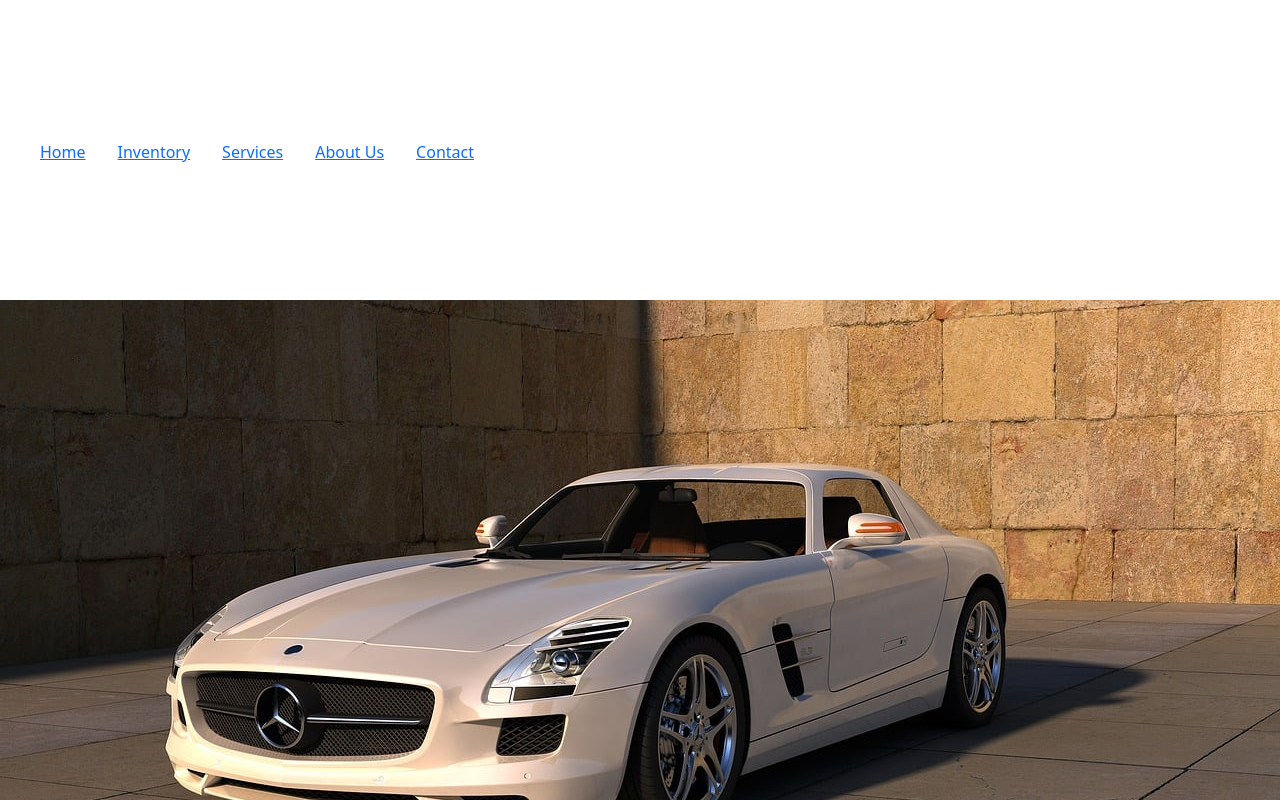
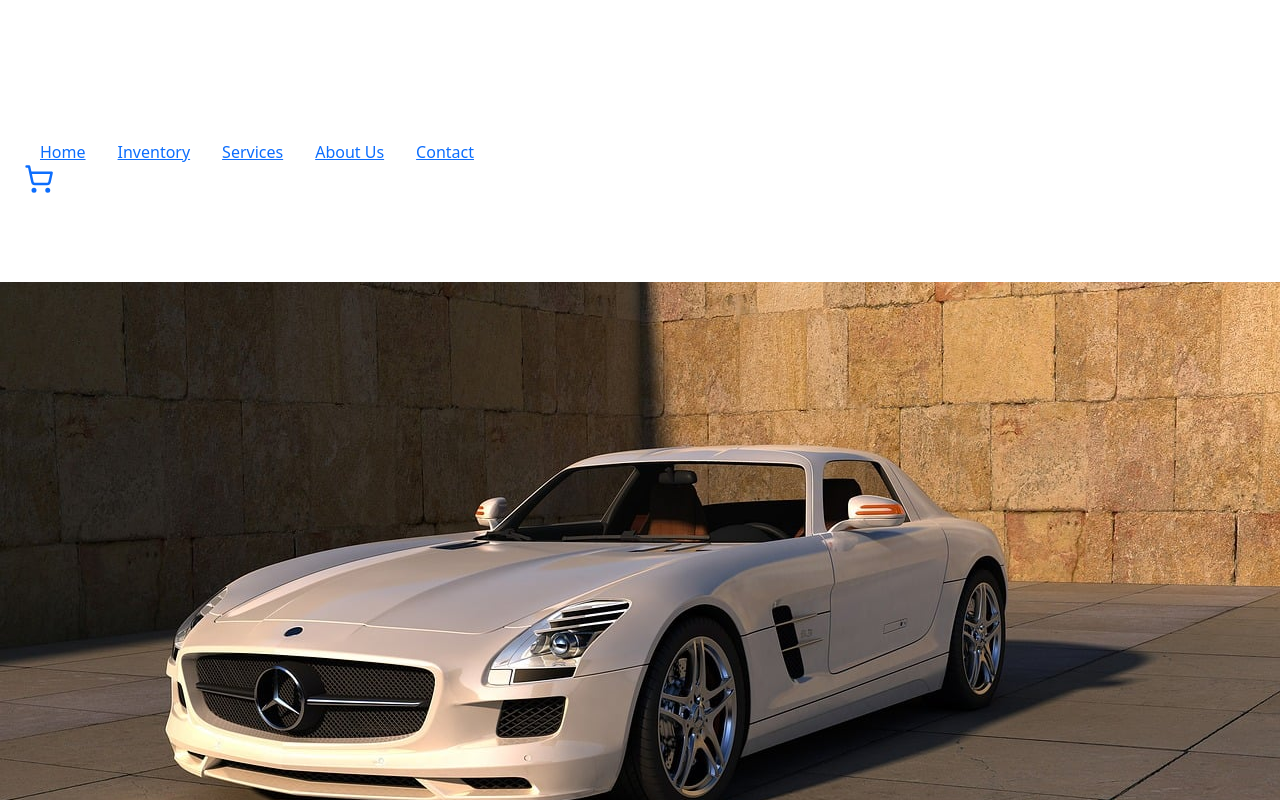
Before and after one commit to Posterity147/Teammuri, a React (Vite) app: page / in a window 1280 px wide. Shown: the part 1092-1892 px from the top of the page. Built offline with nearby package versions, Linux system fonts and the light colour scheme.

Commit message:
added new images

```diff
--- a/src/App.css
+++ b/src/App.css
@@ -115,6 +115,7 @@ footer{
     display: grid;
     grid-template-columns: 2fr 2fr 2fr;
     gap: 10px;
+
 }
 
 #aardvark{
@@ -467,3 +468,25 @@ p{
 .animate-slideIn {
   animation: slideIn 1s ease-out forwards;
 }
+
+#owo{
+  margin-left: 150px;
+  padding-left: 1px;
+  padding-right: 1px;
+  padding-bottom: 1px;
+  padding-top: 1px;
+  width: 120px;
+}
+
+
+
+#ola{
+  margin-left:150px ;
+  padding-left: 1px;
+padding-right: 1px;
+padding-bottom: 1px;
+padding-top: 1px;
+width: 120px;
+margin-top: 0.5px;
+
+}
--- a/src/App.jsx
+++ b/src/App.jsx
@@ -27,6 +27,12 @@ import Financing from './pages/Financing';
 import Choose from './pages/Choose';
 import Roads from './pages/Roads';
 import Customization from './pages/Customization';
+import Cart from './pages/Cart';
+import Dealership from './pages/Dealership';
+import Carsales from './pages/Carsales';
+import Vehiclemaintenance from './pages/Vehiclemaintenance';
+import TestDrive from './pages/Carsales';
+import Testdrives from './pages/Testdrives';
 function App() {
 
 
@@ -62,6 +68,11 @@ function App() {
           <Route path='roads' element={<Roads />} />
           <Route path='choose' element={<Choose />} />
           <Route path='customization' element={<Customization />} />
+          <Route path='cart' element={<Cart />} />
+          <Route path='dealership' element={ <Dealership/>}/>
+          <Route path='carsales' element={<Carsales />} />
+          <Route path='vehiclemaintenance' element={<Vehiclemaintenance />} />
+          <Route path='testdrives' element={<Testdrives />} />
         </Routes>
         <Footer />
       </BrowserRouter>
--- a/src/components/Navbar.jsx
+++ b/src/components/Navbar.jsx
@@ -1,113 +1,94 @@
-import { useState } from "react";
-import { Menu, User } from "lucide-react";
+import { useState, useEffect, useRef } from "react";
+import { Menu, User, ShoppingCart } from "lucide-react";
 import { Link } from "react-router-dom";
+import { gsap } from "gsap";
+import logo from "../assets/logooo.webp";
 
 export default function Navbar() {
   const [isMenuOpen, setIsMenuOpen] = useState(false);
+  const menuRef = useRef(null);
+
+  // GSAP Animation for Mobile Menu
+  useEffect(() => {
+    if (isMenuOpen) {
+      gsap.fromTo(
+        menuRef.current,
+        { opacity: 0, y: -20 },
+        { opacity: 1, y: 0, duration: 0.4, ease: "power2.out" }
+      );
+    } else {
+      gsap.to(menuRef.current, { opacity: 0, y: -20, duration: 0.3, ease: "power2.in" });
+    }
+  }, [isMenuOpen]);
 
   return (
     <nav className="bg-white shadow-md">
       <div className="max-w-7xl mx-auto px-4 sm:px-6 lg:px-8">
-        <div className="flex items-center justify-between h-16">
-          <div className="flex items-center">
-            <Link to="/" className="flex-shrink-0">
-              <img
-                src="src/assets/logooo.webp"
-                alt="Car logo"
-                className="h-24 w-40 object-contain"
-              />
+        <div className="flex items-center justify-between h-20">
+          {/* Logo Section */}
+          <div className="flex-shrink-0">
+            <Link to="/">
+              <img src={logo} alt="Car logo" className="h-16 w-auto object-contain" />
             </Link>
-
-            <div className="hidden md:block">
-              <div className="ml-10 flex items-baseline space-x-4">
-                <Link
-                  to="/"
-                  className="text-gray-800 hover:bg-gray-200 px-3 py-2 rounded-md text-sm font-medium no-underline"
-                >
-                  Home
-                </Link>
-                <Link
-                  to="dashboard"
-                  className="text-gray-800 hover:bg-gray-200 px-3 py-2 rounded-md text-sm font-medium no-underline"
-                >
-                  Inventory
-                </Link>
-                <Link
-                  to="/services"
-                  className="text-gray-800 hover:bg-gray-200 px-3 py-2 rounded-md text-sm font-medium no-underline"
-                >
-                  Services
-                </Link>
-                <Link
-                  to="/about"
-                  className="text-gray-800 hover:bg-gray-200 px-3 py-2 rounded-md text-sm font-medium no-underline"
-                >
-                  About Us
-                </Link>
-                <Link
-                  to="/contact"
-                  className="text-gray-800 hover:bg-gray-200 px-3 py-2 rounded-md text-sm font-medium no-underline"
-                >
-                  Contact
-                </Link>
-              </div>
-            </div>
           </div>
 
-          <div className="hidden md:block">
-            <div className="ml-4 flex items-center md:ml-6">
-              <div className="relative ml-4">
-                <Link
-                  to="/login"
-                  className="bg-gray-800 text-white px-4 py-2 rounded-md flex items-center"
-                >
-                  <User className="h-5 w-5" />
-                  <span className="sr-only">User icon</span>
-                </Link>
-              </div>
-            </div>
+          {/* Centered Navigation Links */}
+          <div className="hidden md:flex flex-1 justify-center space-x-8">
+            {[
+              { name: "Home", path: "/" },
+              { name: "Inventory", path: "/dashboard" },
+              { name: "Services", path: "/services" },
+              { name: "About Us", path: "/about" },
+              { name: "Contact", path: "/contact" },
+            ].map((item, index) => (
+              <Link
+                key={index}
+                to={item.path}
+                className="text-gray-800 hover:text-gray-500 px-3 py-2 text-md font-medium no-underline transition"
+              >
+                {item.name}
+              </Link>
+            ))}
           </div>
 
-          <div className="-mr-2 flex md:hidden">
+          {/* Icons Section */}
+          <div className="flex items-center space-x-6">
+            <Link to="/cart">
+              <ShoppingCart size={30} className="text-gray-800 hover:text-gray-500 transition" />
+            </Link>
+            <Link to="/login" className="bg-gray-800 text-white px-4 py-2 rounded-md flex items-center">
+              <User className="h-5 w-5" />
+            </Link>
+            {/* Mobile Menu Button */}
             <button
-              className="bg-gray-800 text-white px-4 py-2 rounded-md"
+              className="md:hidden bg-gray-800 text-white p-2 rounded-md"
               onClick={() => setIsMenuOpen(!isMenuOpen)}
             >
               <Menu className="h-6 w-6" />
-              <span className="sr-only">Open main menu</span>
             </button>
           </div>
         </div>
       </div>
 
+      {/* Mobile Menu with GSAP Animation */}
       {isMenuOpen && (
-        <div className="md:hidden">
-          <div className="px-2 pt-2 pb-3 space-y-1 sm:px-3">
-            <Link
-              to="/"
-              className="text-gray-800 hover:bg-gray-200 block px-3 py-2 rounded-md text-base font-medium no-underline"
-            >
-              Home
-            </Link>
-
-            <Link
-              to="/services"
-              className="text-gray-800 hover:bg-gray-200 block px-3 py-2 rounded-md text-base font-medium no-underline"
-            >
-              Services
-            </Link>
-            <Link
-              to="/about"
-              className="text-gray-800 hover:bg-gray-200 block px-3 py-2 rounded-md text-base font-medium no-underline"
-            >
-              About Us
-            </Link>
-            <Link
-              to="/contact"
-              className="text-gray-800 hover:bg-gray-200 block px-3 py-2 rounded-md text-base font-medium no-underline"
-            >
-              Contact
-            </Link>
+        <div ref={menuRef} className="md:hidden bg-white shadow-md">
+          <div className="px-4 py-3 space-y-2">
+            {[
+              { name: "Home", path: "/" },
+              { name: "Inventory", path: "/dashboard" },
+              { name: "Services", path: "/services" },
+              { name: "About Us", path: "/about" },
+              { name: "Contact", path: "/contact" },
+            ].map((item, index) => (
+              <Link
+                key={index}
+                to={item.path}
+                className="block text-gray-800 hover:bg-gray-200 px-4 py-2 rounded-md text-base font-medium no-underline transition"
+              >
+                {item.name}
+              </Link>
+            ))}
           </div>
         </div>
       )}
```
Also changed, not shown: src/components/Cartcontext.jsx (added, +25 -0 lines).
